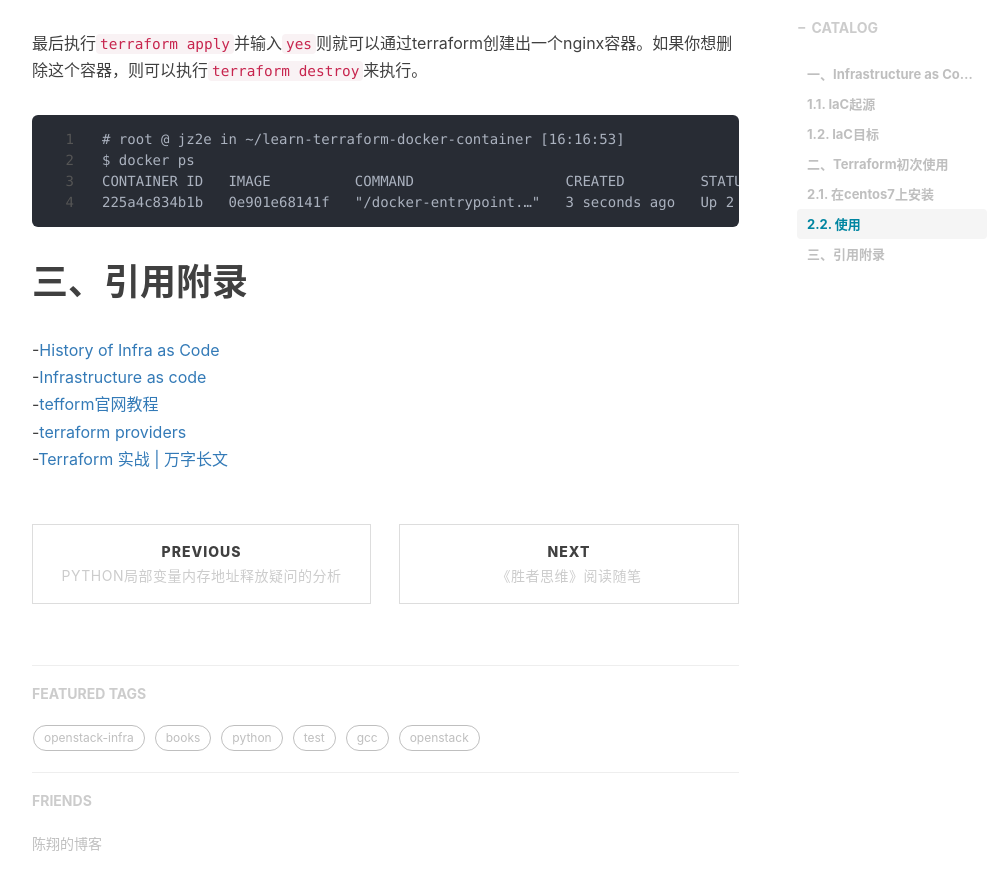
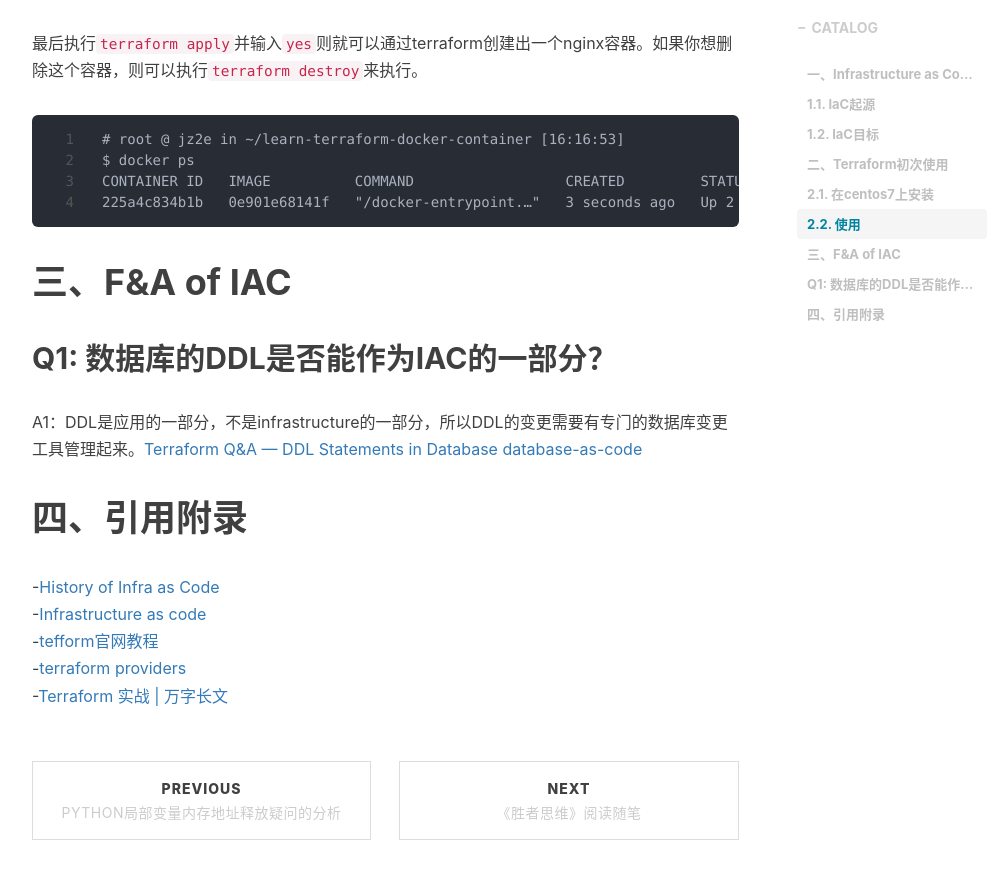
Before and after one commit to shihai1991/shihai1991.github.io, a Jekyll site: the page built from _posts/2022-06-10-Terraform初体验.md, in a window 1280 px wide and 900 px high, scrolled down 3023 px. Shown: the top 890 px of the window, without its empty margins (233-1236 px from the left). Built offline with Jekyll 4.4.1, drawn with Linux system fonts in a browser that asks for light colours; nearby versions of some CDN libraries; comment, search, counter and statistics services are not loaded.

Commit message:
Update 2022-06-10-Terraform初体验.md

````diff
--- a/_posts/2022-06-10-Terraform初体验.md
+++ b/_posts/2022-06-10-Terraform初体验.md
@@ -97,7 +97,11 @@
 225a4c834b1b   0e901e68141f   "/docker-entrypoint.…"   3 seconds ago   Up 2 seconds   0.0.0.0:8000->80/tcp       tutorial
 ```
 
-# 三、引用附录
+# 三、F&A of IAC
+## Q1: 数据库的DDL是否能作为IAC的一部分？
+A1：DDL是应用的一部分，不是infrastructure的一部分，所以DDL的变更需要有专门的数据库变更工具管理起来。[Terraform Q&A — DDL Statements in Database](https://medium.com/@anton.babenko/terraform-q-a-ddl-statements-in-database-ef21250a26c) [database-as-code](https://www.bytebase.com/blog/database-as-code)
+
+# 四、引用附录
 -[History of Infra as Code](https://www.infoq.com/presentations/history-infra-as-code/)
 -[Infrastructure as code](https://en.wikipedia.org/wiki/Infrastructure_as_code)
 -[tefform官网教程](https://learn.hashicorp.com/tutorials/terraform/infrastructure-as-code)
````
